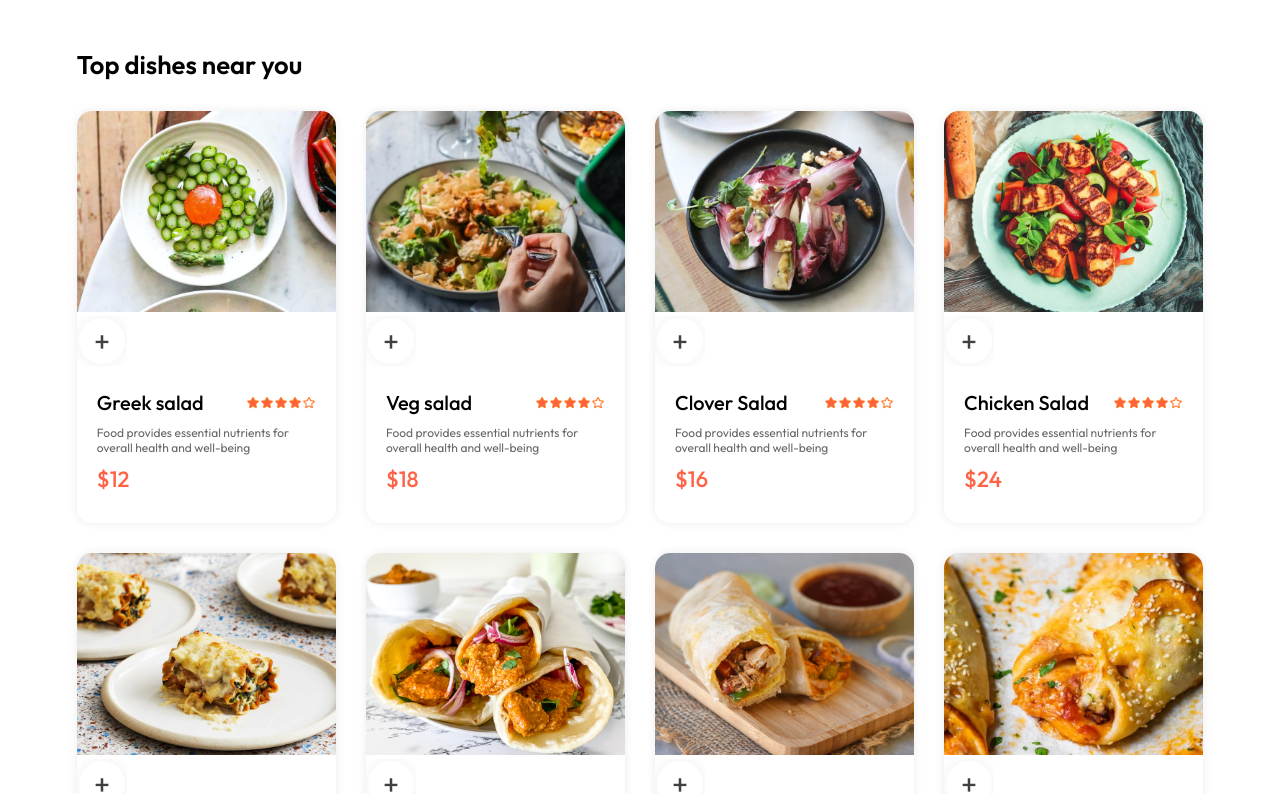
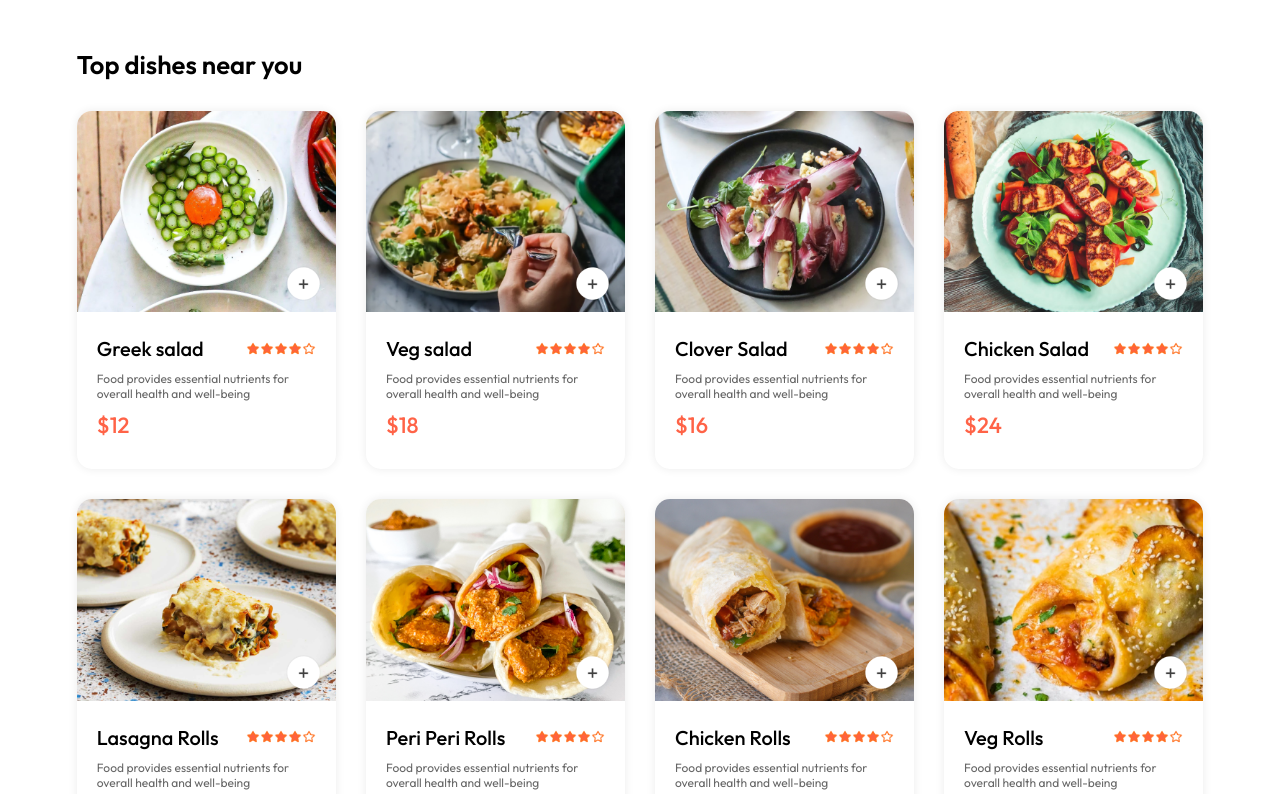
Before and after one commit to TanyaaSrivastava/Tomato, a React (Vite) app: page / in a window 1280 px wide. Shown: the part 909-1703 px from the top of the page. Built offline with nearby package versions, Linux system fonts and the light colour scheme.

Commit message:
Food list component completed

```diff
--- a/src/components/FoodDisplay/FoodDisplay.jsx
+++ b/src/components/FoodDisplay/FoodDisplay.jsx
@@ -14,7 +14,9 @@ import FoodItem from '../FoodItem/FoodItem';
         <h2>Top dishes near you</h2>
     <div className="food-display-list">
         {food_list.map((item,index)=>{
-          return <FoodItem key={index} id={item._id} name={item.name} description={item.description} price={item.price} image={item.image} />
+          if (category==="All" || category===item.category){
+            return <FoodItem key={index} id={item._id} name={item.name} description={item.description} price={item.price} image={item.image} />
+          }
         }
         )}
     </div>
--- a/src/components/FoodItem/FoodItem.css
+++ b/src/components/FoodItem/FoodItem.css
@@ -36,3 +36,28 @@
     font-weight: 500;
     margin: 10px 0px;
 }
+.food-item-img-container{
+    position: relative;
+}
+.food-item-img-container .add{
+    width: 35px;
+    position: absolute;
+    bottom: 15px;
+    right: 15px;
+    cursor: pointer;
+    border-radius: 50%;
+}
+.food-item-counter{
+    position: absolute;
+    bottom: 15px;
+    right: 15px;
+    display: flex;
+    align-items: center;
+    gap: 10px;
+    padding: 6px;
+    border-radius: 50px;
+    background-color: white;
+}
+.food-item-counter img{
+
+}
--- a/src/context/StoreContext.jsx
+++ b/src/context/StoreContext.jsx
@@ -1,4 +1,4 @@
-import { createContext } from "react";
+import { createContext, useState } from "react";
 import { food_list } from "../assets/assets";
 
 export const StoreContext = createContext(null)
@@ -7,7 +7,8 @@ const StoreContextProvider = (props) =>{
 
 
     const contextValue = {
-       food_list
+       food_list,
+
     }
 
     return(
```
